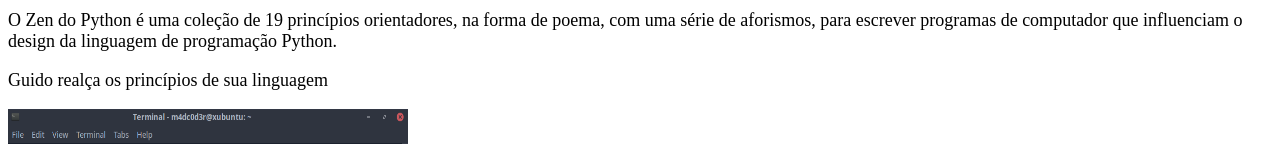
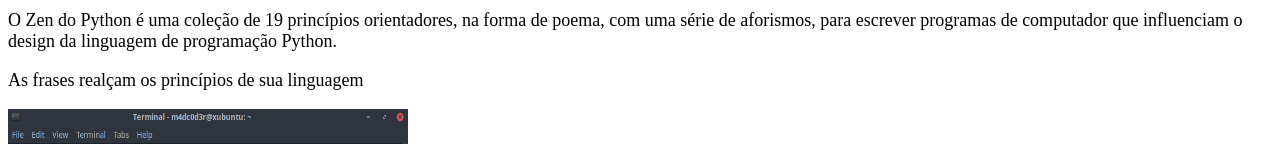
Before and after one commit to EduFag/Guido-van-Rossun, a plain HTML site: page index.html in a window 1280 px wide. Shown: the part 1095-1239 px from the top of the page. Drawn offline with Linux system fonts and the light colour scheme.

Commit message:
Update index.html

```diff
--- a/index.html
+++ b/index.html
@@ -24,7 +24,7 @@
 <h2> The zen of Python </h2>
 
 <p> O Zen do Python é uma coleção de 19 princípios orientadores, na forma de poema, com uma série de aforismos, para escrever programas de computador que influenciam o design da linguagem de programação Python. </p>
-<p> Guido realça os princípios de sua linguagem </p> </font>
+<p> As frases realçam os princípios de sua linguagem </p> </font>
 <img src= "imagem2.jpg" alt= "imagem zen of python" width= "400px" height= "400">
 
   </body>
```
